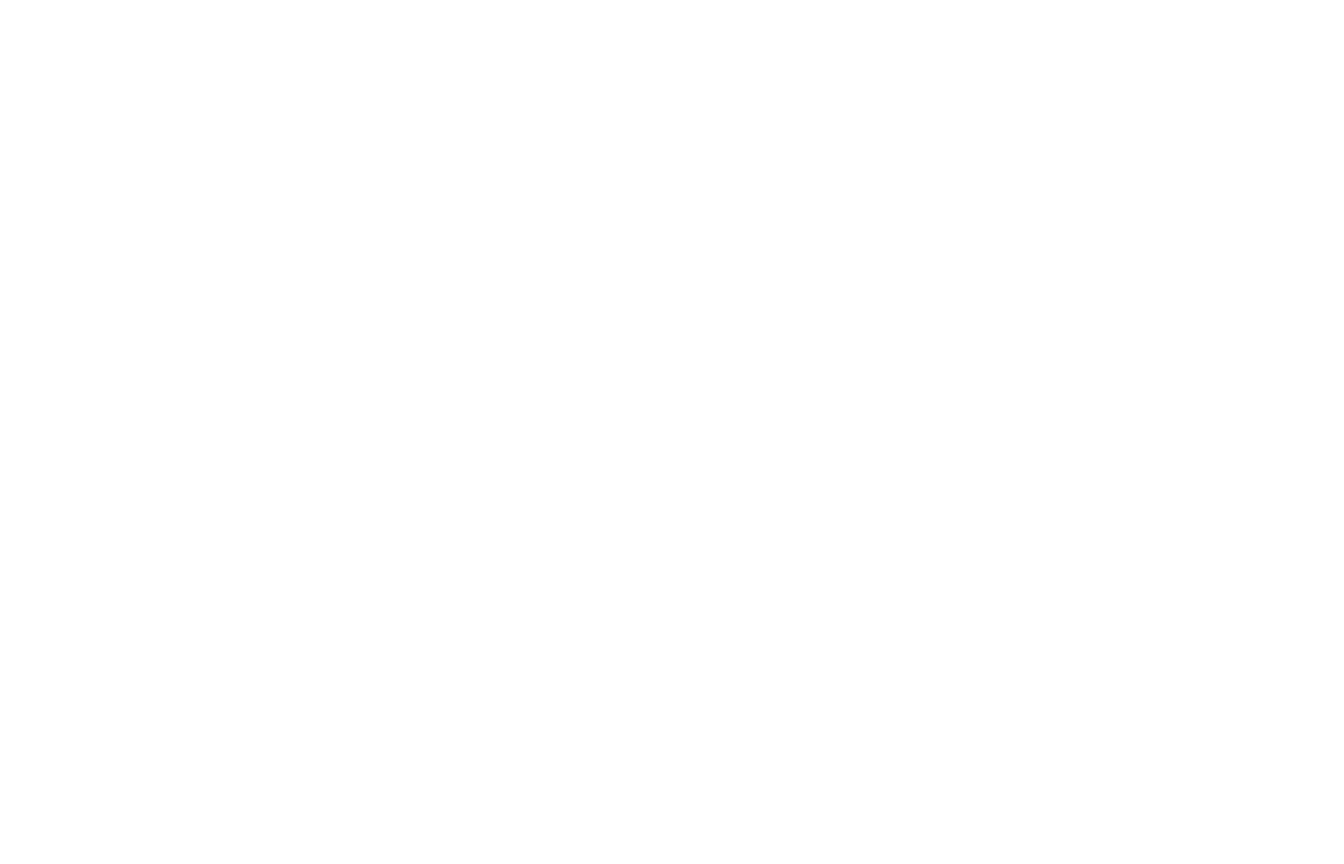
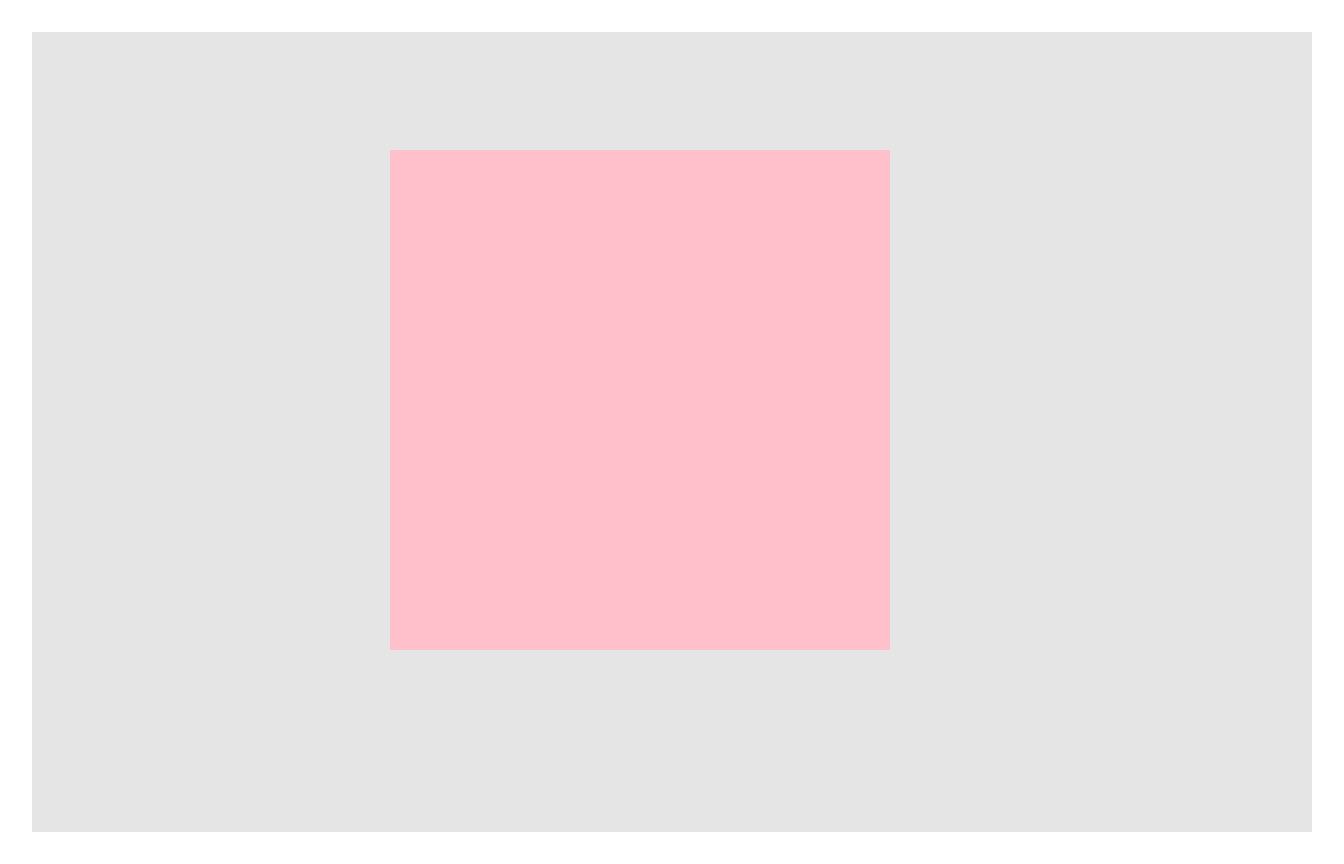
Before and after one commit to EightBitByte/property-guessr, a React (Vite) app in the folder app/: page / in a window 1280 px wide. Shown: the whole page, 1344 px wide, since content can reach past the window. Before the commit the page ends 800 px from the top, so only its background shows below. Built offline with nearby package versions, Linux system fonts and the light colour scheme.

Commit message:
:sparkles: Add basic modal, light styling

```diff
--- /dev/null
+++ b/app/src/components/SettingsModal.tsx
@@ -0,0 +1,9 @@
+import './modal.css'
+
+export default function SettingsModal() {
+    return (
+        <dialog className="modal" open>
+
+        </dialog>
+    )
+}
--- a/app/src/components/Toolbar.tsx
+++ b/app/src/components/Toolbar.tsx
@@ -1,10 +1,21 @@
+import { useState } from 'react'
 import './toolbar.css'
 import accountIcon from '../../public/account.svg'
 import settingsIcon from '../../public/settings.svg'
 import leaderIcon from '../../public/leaderboard.svg'
+import SettingsModal from './SettingsModal'
 
 export default function Toolbar() {
+    const [leaderboardVisible, setLeaderboardVisible] = useState(false);
+    const [settingsVisible, setSettingsVisible] = useState(false);
+    const [accountVisible, setAccountVisible] = useState(false);
+
     return (
+        <>
+        <div className="center">
+            <SettingsModal></SettingsModal>
+        </div>
+        <div className="blur"></div>
         <div id="toolbar-wrap">
             <button className="tool-btn">
                 <img src={leaderIcon}></img>
@@ -16,5 +27,6 @@
                 <img src={accountIcon}></img>
             </button>
         </div>
+        </>
     )
 }
--- /dev/null
+++ b/app/src/components/modal.css
@@ -0,0 +1,20 @@
+:root {
+    --modal-width: 500px;
+    --modal-height: 500px;
+}
+
+.center {
+    position: fixed;
+    top: 50%;
+    left: 50%;
+    z-index: 2;
+}
+
+.modal {
+    border: none;
+    background-color: pink;
+    width: var(--modal-width);
+    height: var(--modal-height);
+    margin-left: calc(var(--modal-width) / -2);
+    margin-top: calc(var(--modal-height) / -2);
+}
--- a/app/src/components/toolbar.css
+++ b/app/src/components/toolbar.css
@@ -21,3 +21,12 @@
     filter: invert(100%);
     width: 32px;
 }
+
+.blur {
+    position: absolute;
+    width: 100%;
+    height: 100%;
+    background-color: rgba(0, 0, 0, 0.1);
+    backdrop-filter: blur(5px);
+    z-index: 1;
+}
--- a/app/src/index.css
+++ b/app/src/index.css
@@ -18,7 +18,12 @@
   margin: 0;
 }
 
-html {
+html, body {
+  width: 100%;
+  height: 100%;
+}
+
+#root {
   width: 100%;
   height: 100%;
 }
```
